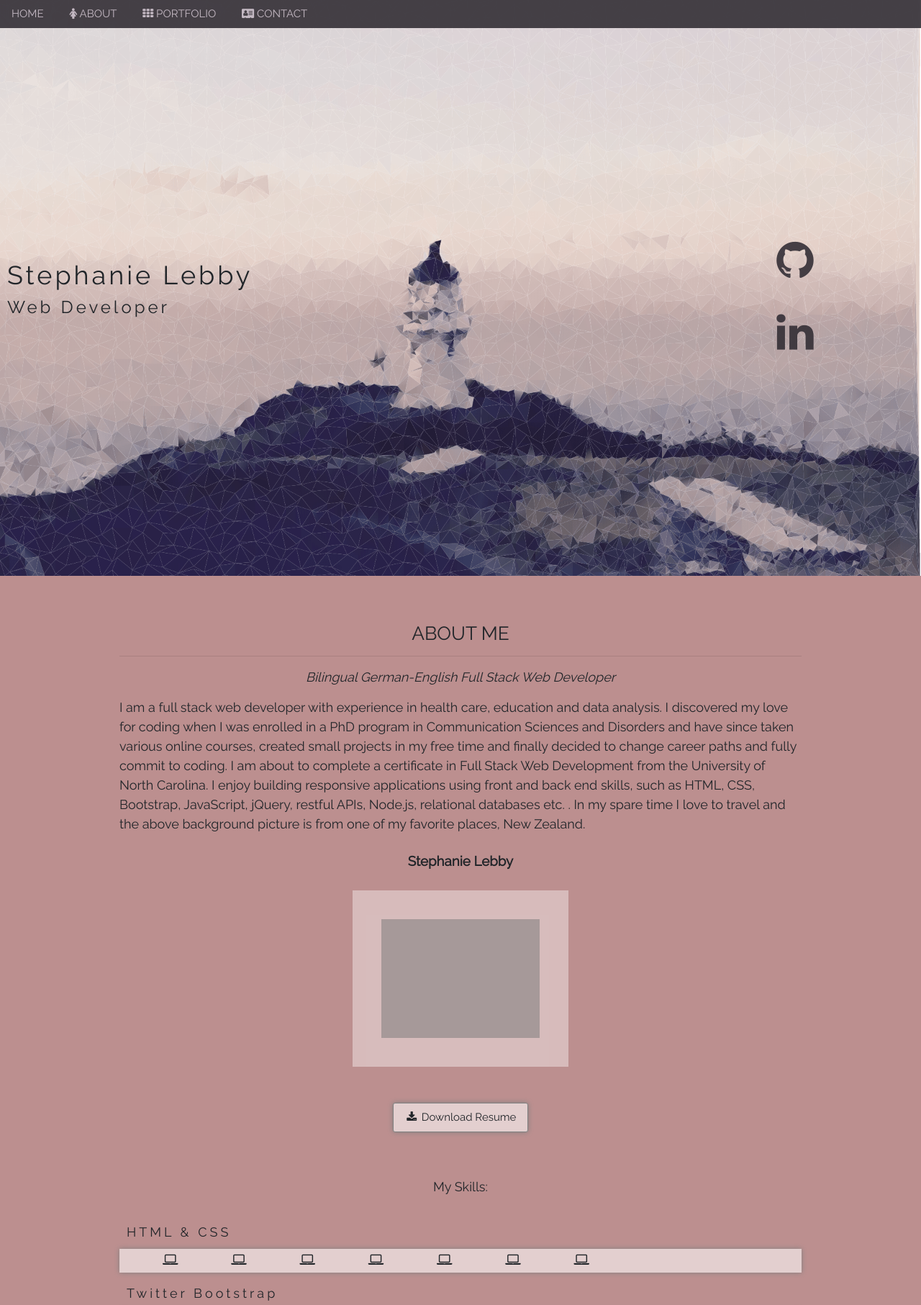
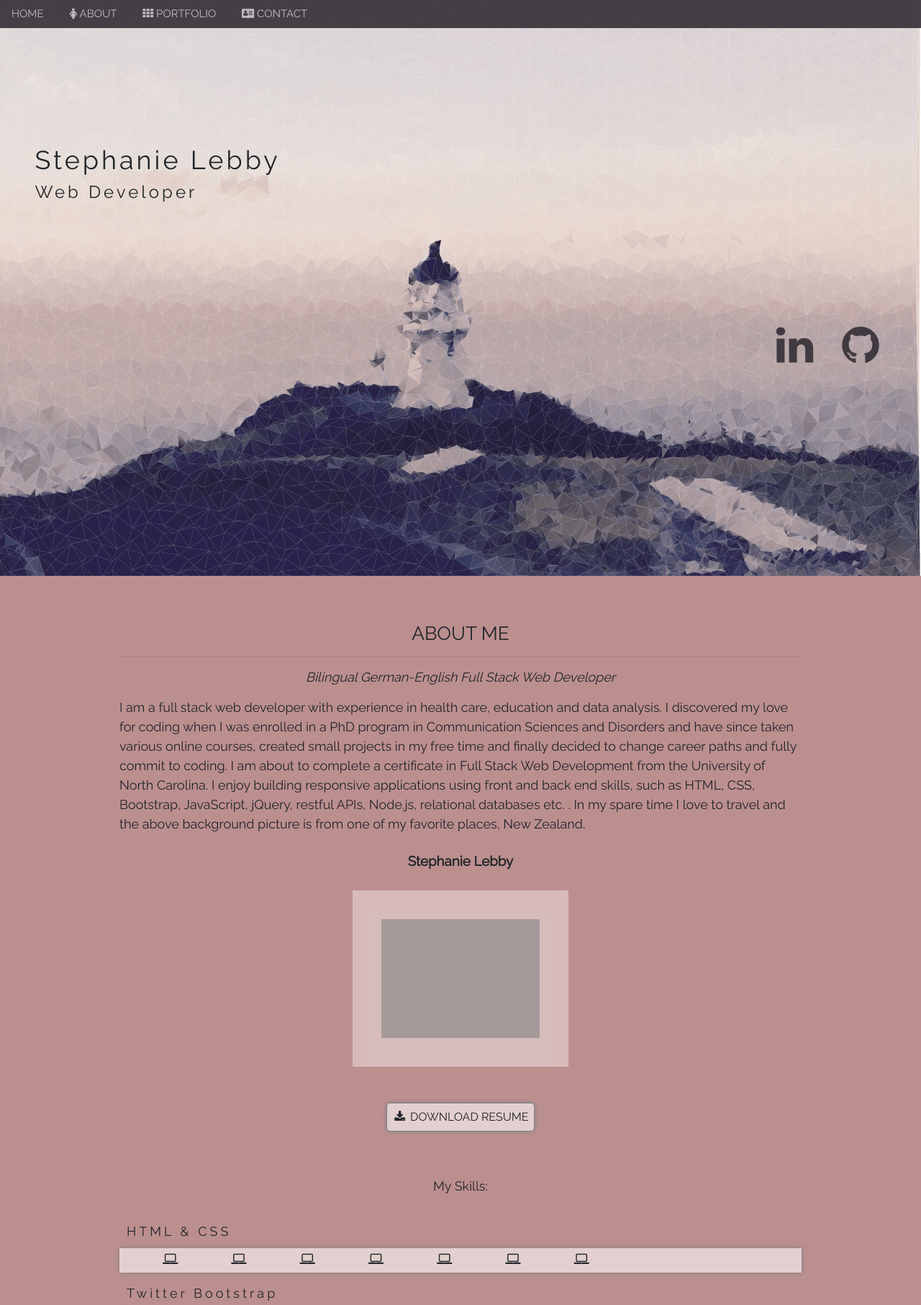
Before and after one commit to Steffield/Steffield.github.io, a PHP site: page / in a window 1280 px wide. Shown: the top 1813 px of the page at 72% size. Run offline with PHP 8.4, Linux system fonts and the light colour scheme; grey boxes are pictures that could not be loaded.

Commit message:
moved text on background img

```diff
--- a/assets/Style/style.css
+++ b/assets/Style/style.css
@@ -109,12 +109,21 @@ html {
 }
 
 #resumeBtn{
-  background-color: #e3cfcf;
+  /* background-color: #e3cfcf;
   margin-top:50px;
   border-radius:3px;
   box-shadow: 0px 0px 7px 0px gray;
-  /* font-size: .8em; */
-  border: 1px solid gray
+  /* font-size: .8em;
+  border: 1px solid gray */
+
+  padding: 7px;
+  border-radius: 5px;
+  box-shadow: 0px 0px 7px 0px grey;
+  background-color: #e3cfcf;
+  text-decoration: none;
+  font-size: 16px;
+  margin-top: 50px;
+  border: 1px solid gray;
 
 }
 .button{
@@ -189,8 +198,8 @@ p{
 
 #bgTextLeft{
   position:absolute;
-  top:50%;
-  left:0%;
+  top:30%;
+  left:3%;
   transform:translate(0%,-50%);
   -ms-transform:translate(-0%,-50%);
   white-space:nowrap;
@@ -198,8 +207,8 @@ p{
 
 #bgTextRight{
   position:absolute;
-  top:50%;
-  right:0%;
+  top:60%;
+  right:3%;
   transform:translate(0%,-50%);
   -ms-transform:translate(0%,-50%);
   white-space:nowrap;
@@ -293,7 +302,7 @@ hr{
    font-size: 3em;
  }
  .iconsTop{
-   font-size:5em;
+   font-size:4em;
    padding: 20px;
    opacity: .9;
    float:right;
@@ -485,12 +494,12 @@ hr{
   margin-bottom:16px;
 }
 
-.input{
+/* .input{
   padding:5px;
   width:100%;
   border-radius: 5px;
   background-color: #e3cfcf;
-}
+} */
 
 textarea,
 input {
@@ -501,6 +510,8 @@ input {
     border-radius: 5px;
     border: 1px solid black;
     padding: 5px;
+    background-color: #e3cfcf;
+    box-shadow: 2px 2px 7px 0px grey;
 }
 
 
--- a/index.html
+++ b/index.html
@@ -47,13 +47,13 @@
 
       </div>
       <div id="bgTextRight">
-        <span id="rightSpan" class="center wide"><!--<span class="hide-small">-->
-            <div class="col-lg-6">
+        <!-- <span id="rightSpan" class="center wide"><span class="hide-small"> -->
+            <!-- <div class="col-lg-6"> -->
               <a href="https://github.com/Steffield"><i class="fa fa-github iconsTop"></i></a>
               <a href="https://www.linkedin.com/in/stephanie-lebby-684098118?trk=people-guest_profile-result-card_result-card_full-click"><i class="fa fa-linkedin iconsTop"></i></a>
 
-               </div>
-        </span><!--</span>-->
+               <!-- </div> -->
+        <!-- </span></span>-->
 
         </div>
       </div>
@@ -71,7 +71,7 @@
       <img src="./assets/images/IMG_0110.jpeg" id="myPhoto" class="gradient-border" alt="Photo of Stephanie Lebby" width="300" height="200">
       <br>
       <form method="get" action="./assets/images/Resume.pdf">
-        <button class="button"id="resumeBtn" type="submit"><i class="fa fa-download fa-fw"></i> Download Resume</button>
+        <button class="button"id="resumeBtn" type="submit"><i class="fa fa-download fa-fw"></i> DOWNLOAD RESUME</button>
      </form>
     </div>
     <!-- <div class="col-md-3" >
```
